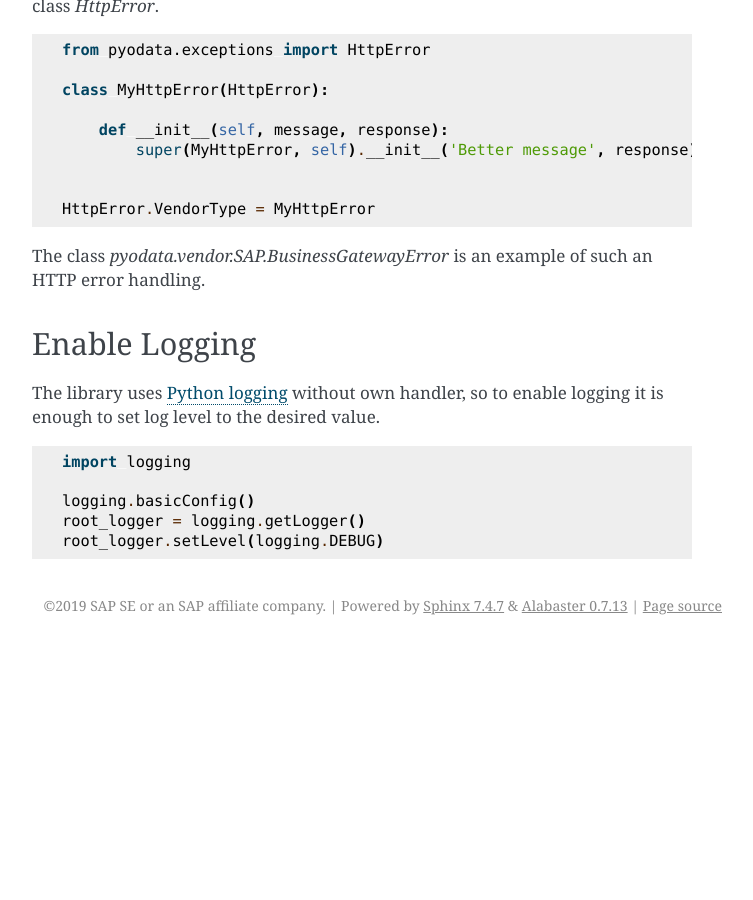
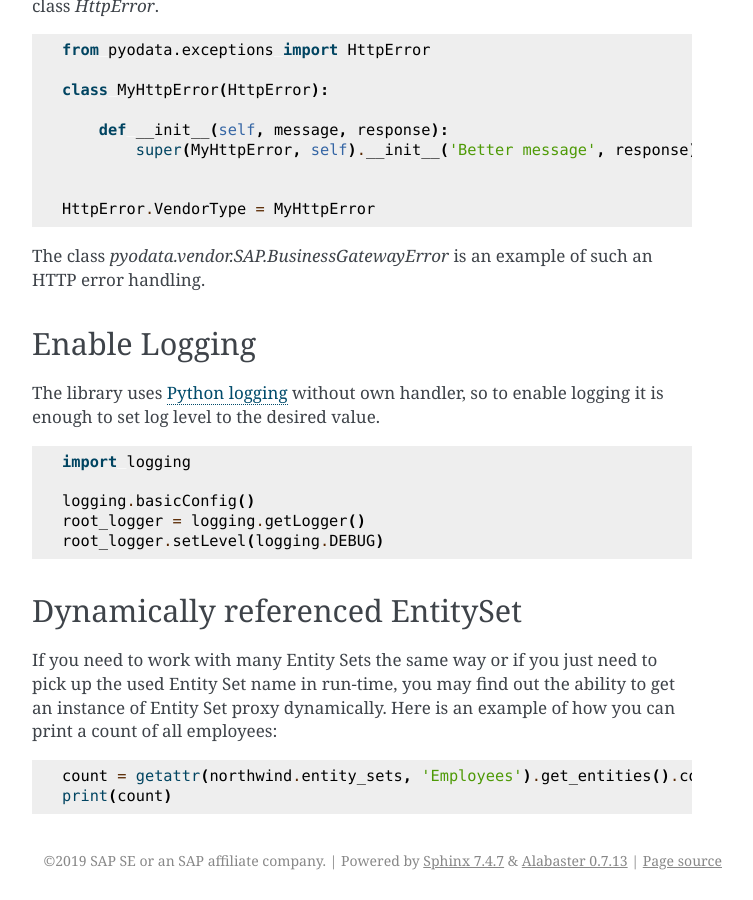
Before and after one commit to SAP/python-pyodata, a Sphinx documentation site: the page built from docs/usage/advanced.rst, in a window 1280 px wide and 900 px high, scrolled down 1257 px. Shown: the whole window, without its empty margins (388-1141 px from the left). Built offline with Sphinx 7.4.7, drawn with Linux system fonts in a browser that asks for light colours; before the commit the page ends 1902 px from its top, so only the background shows below that; some of the changed text lies outside the part shown.

Commit message:
doc: add dynamic referencing
Relates #165

```diff
--- a/docs/usage/advanced.rst
+++ b/docs/usage/advanced.rst
@@ -95,3 +95,13 @@ it is enough to set log level to the desired value.
     logging.basicConfig()
     root_logger = logging.getLogger()
     root_logger.setLevel(logging.DEBUG)
+
+Dynamically referenced EntitySet
+------------------------------------------------
+
+If you need to work with many Entity Sets the same way or if you just need to pick up the used Entity Set name in run-time, you may find out the ability to get an instance of Entity Set proxy dynamically. Here is an example of how you can print a count of all employees:
+
+.. code-block:: python
+
+    count = getattr(northwind.entity_sets, 'Employees').get_entities().count().execute()
+    print(count)
```
